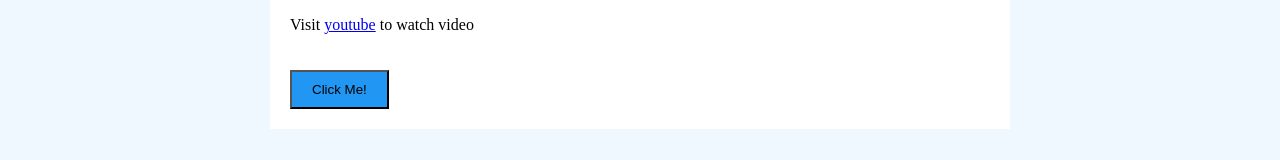
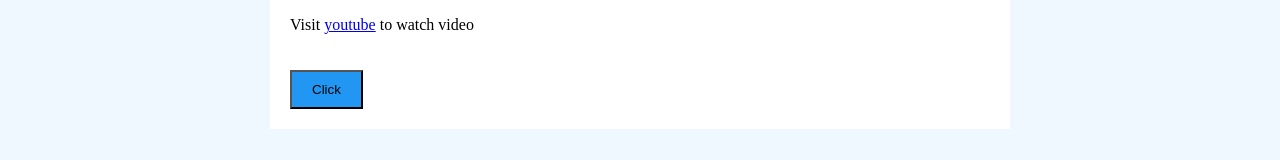
Before and after one commit to nirajj-999/apexplanet_task1, a plain HTML site: page index.html in a window 1280 px wide. Shown: the part 586-746 px from the top of the page. Drawn offline with Linux system fonts and the light colour scheme.

Commit message:
index.html

```diff
--- a/index.html
+++ b/index.html
@@ -26,7 +26,7 @@
     <p>Visit <a href="https://www.youtube.com" target="_blank">youtube</a> to watch video</p>
 
 
-    <button onclick="showMessage()">Click Me!</button>
+    <button onclick="showMessage()">Click</button>
   </main>
 
 
```
